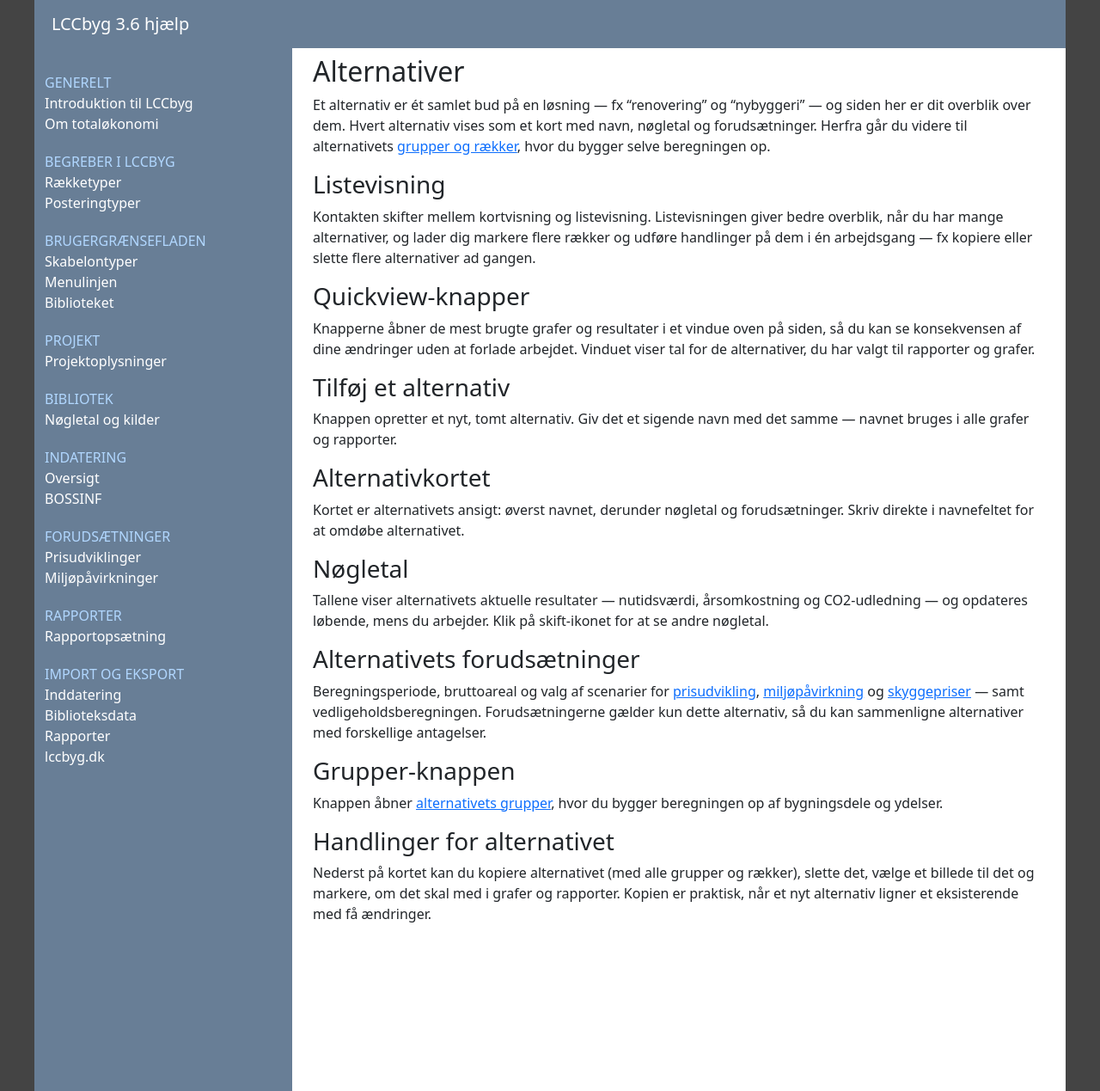
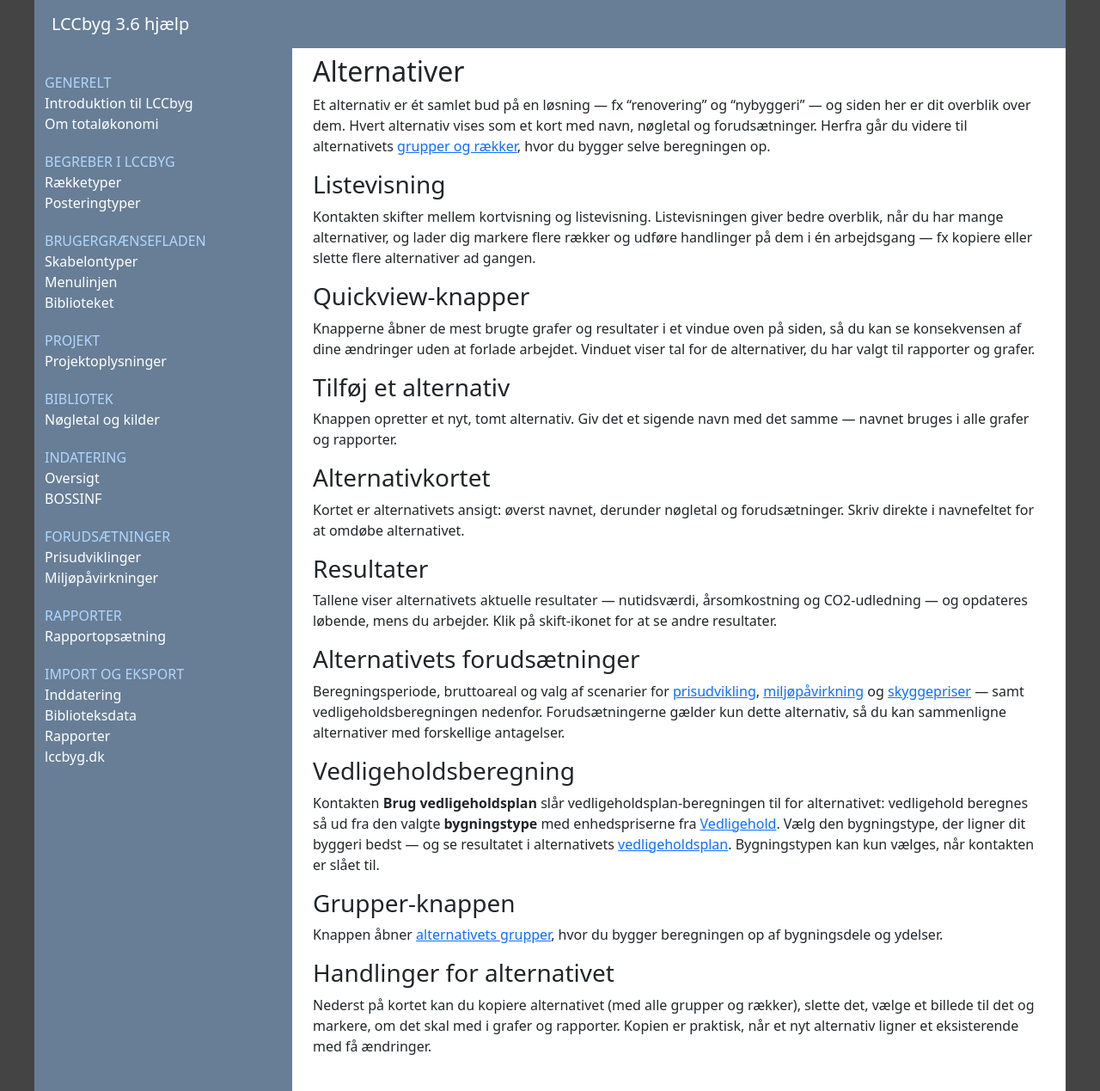
Before and after one commit to LccBuild/lccbyg-docs, a Jekyll site: the page built from docs/help/40/da/alternatives.md, in a window 1280 px wide. Shown: the whole page at 86% size. Built offline with Jekyll 4.4.1, drawn with Linux system fonts in a browser that asks for light colours; our own code applies the rules of GitHub Pages for plain Markdown files.

Commit message:
Author corrections: vedligeholdsberegning explained; tickers are resultater
New section on the alternatives page for the "Brug vedligeholdsplan" switch
and the building type - what the switch enables, where the unit prices come
from and where the result shows - and the ticker sections are retitled from
"noegletal" to "resultater" per the editor's note. Index regenerated.

Co-Authored-By: Claude Fable 5 <noreply@anthropic.com>
Claude-Session: https://claude.ai/code/session_012TY438hhAETPobvpxfwQD4

```diff
--- a/docs/help/40/da/alternatives.md
+++ b/docs/help/40/da/alternatives.md
@@ -27,17 +27,25 @@ samme — navnet bruges i alle grafer og rapporter.
 Kortet er alternativets ansigt: øverst navnet, derunder nøgletal og
 forudsætninger. Skriv direkte i navnefeltet for at omdøbe alternativet.
 
-### Nøgletal {#resultat-ticker}
+### Resultater {#resultat-ticker}
 Tallene viser alternativets aktuelle resultater — nutidsværdi, årsomkostning
 og CO2-udledning — og opdateres løbende, mens du arbejder. Klik på skift-ikonet
-for at se andre nøgletal.
+for at se andre resultater.
 
 ### Alternativets forudsætninger {#beregningsforudsaetninger}
 Beregningsperiode, bruttoareal og valg af scenarier for
 [prisudvikling](developmentsets.md), [miljøpåvirkning](impactscenarios.md) og
-[skyggepriser](shadowpricescenarios.md) — samt vedligeholdsberegningen.
-Forudsætningerne gælder kun dette alternativ, så du kan sammenligne
+[skyggepriser](shadowpricescenarios.md) — samt vedligeholdsberegningen
+nedenfor. Forudsætningerne gælder kun dette alternativ, så du kan sammenligne
 alternativer med forskellige antagelser.
+
+### Vedligeholdsberegning {#vedligeholdsvalg}
+Kontakten **Brug vedligeholdsplan** slår vedligeholdsplan-beregningen til for
+alternativet: vedligehold beregnes så ud fra den valgte **bygningstype** med
+enhedspriserne fra [Vedligehold](maintenanceprerequisites.md). Vælg den
+bygningstype, der ligner dit byggeri bedst — og se resultatet i alternativets
+[vedligeholdsplan](alternative.md#vedligeholdsplan). Bygningstypen kan kun
+vælges, når kontakten er slået til.
 
 ### Grupper-knappen {#grupper-knap}
 Knappen åbner [alternativets grupper](alternative.md), hvor du bygger
```
Also changed, not shown: docs/help/40/da/alternative-group-row.md (+1 -1 lines), docs/help/40/da/alternative-group-rows.md (+1 -1 lines), docs/help/40/da/catalog.json (+20 -10 lines), docs/help/40/da/help.index.json (+1 -1 lines), 1 other file.
